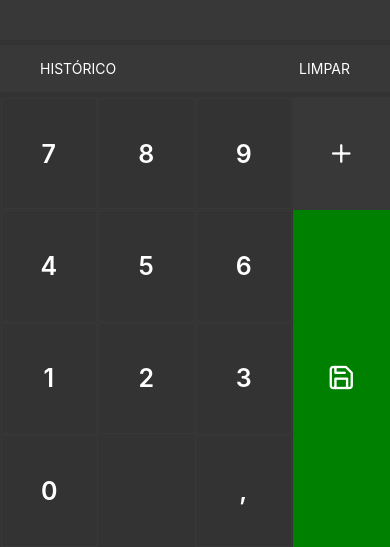
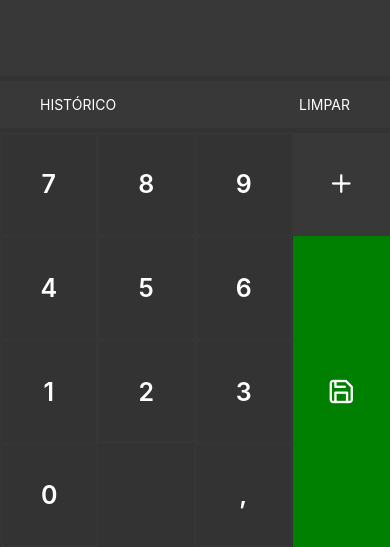
Before and after one commit to hupernikomen/calc, a React Native app: screen /Home in a window 390 px wide. Shown: the part 297-844 px from the top of the page. Built offline with nearby package versions, Linux system fonts and the light colour scheme.

Commit message:
Gravação

```diff
--- a/src/pages/Home/index.js
+++ b/src/pages/Home/index.js
@@ -1,5 +1,5 @@
-import React, { useState, useEffect, useLayoutEffect } from 'react';
-import { View, Text, TouchableOpacity, FlatList, StyleSheet, Dimensions, StatusBar, TextInput } from 'react-native';
+import React, { useState, useEffect } from 'react';
+import { View, Text, TouchableOpacity, FlatList, StyleSheet, Dimensions, StatusBar, TextInput, ActivityIndicator } from 'react-native';
 
 import Feather from 'react-native-vector-icons/Feather'
 import firestore from '@react-native-firebase/firestore';
@@ -12,6 +12,8 @@ export default function Home() {
   var listValRef;
 
   const navigation = useNavigation()
+
+  const [load, setLoad] = useState(false)
 
   const [digito, setDigito] = useState([])
   const [ultimo, setUltimo] = useState(0)
@@ -39,14 +41,16 @@ export default function Home() {
   }, [dark])
 
   useEffect(() => {
-    downButtonHandler()
+
     setUltimo(digito.join(''))
+    console.log(ultimo);
 
     let valor = 0
     for (let i = 0; i < parcelas.length; i++) {
       valor += parseFloat(parcelas[i]);
     }
     setSoma(valor)
+    downButtonHandler()
   }, [digito])
 
 
@@ -87,6 +91,7 @@ export default function Home() {
       soma += parseFloat(parcelas[i]);
     }
 
+    setLoad(true)
     await firestore()
       .collection('caixa')
       .add(
@@ -100,10 +105,12 @@ export default function Home() {
         setParcelas([])
         setUltimo('')
         setDigito([])
+        setLoad(false)
 
       })
       .catch((err) => {
         console.log(err);
+        setLoad(false)
       })
 
 
@@ -113,7 +120,7 @@ export default function Home() {
   return (
     <View style={[styles.container, { backgroundColor: thema.backgroundColor }]}>
 
-      <StatusBar barStyle={!dark ? 'dark-content' : 'light-content'} backgroundColor={thema.backgroundColor} />
+      <StatusBar barStyle={dark ? 'dark-content' : 'light-content'} backgroundColor={thema.backgroundColor} />
 
       {/* ----------------- Monitor ------------------- */}
 
@@ -130,7 +137,7 @@ export default function Home() {
           renderItem={({ item, index }) => {
             return (
               <TouchableOpacity
-                  style={{flexDirection: 'row', justifyContent:'space-evenly', alignItems: "center", width:width/4 }}
+                style={{ flexDirection: 'row', justifyContent: 'space-evenly', alignItems: "center", width: width / 4 }}
                 onPress={() => deleteParcela(index)}>
 
                 <Text style={[styles.valor_historico_item, { color: thema.color }]}>{item}</Text>
@@ -140,20 +147,22 @@ export default function Home() {
           }}
         />
 
-          <View style={{alignItems:"flex-end", paddingHorizontal:20}}>
+        <View style={{ alignItems: "flex-end", paddingHorizontal: 20 }}>
 
           <TextInput
-              style={[styles.digito, { color: thema.color, padding: 0 }]}
+            style={[styles.digito, { color: thema.color, padding: 0, textAlign: 'right', marginRight: 10 }]}
             editable={false}
             maxLength={5}
             value={digito.length == 0 ? '' : digito.join('').toString()} />
+          <View style={{ flexDirection: "row", alignItems: "center" }}>
 
-
+            <Text style={{ color: '#aaa', fontSize: 30, marginRight: 10 }}>=</Text>
             <TextInput
               style={[styles.resultado, { color: thema.color }]}
               editable={false}
               maxLength={6}
               value={soma.toFixed(2).toString()} />
+          </View>
         </View>
 
 
@@ -196,11 +205,11 @@ export default function Home() {
               <TouchableOpacity
                 onPress={() => setDigito(digito => [...digito, 7])}
                 activeOpacity={.8}
-                style={[styles.btn,         {
+                style={[styles.btn, {
                   backgroundColor: thema.backgroundColor,
                   margin: .5,
-                  borderWidth:.5,
-                  borderColor:thema.monitor
+                  borderWidth: .5,
+                  borderColor: thema.monitor
                 }]}>
 
                 <Text style={[[styles.txt_btn, { color: thema.color }], { color: thema.color }]}>7</Text>
@@ -209,11 +218,11 @@ export default function Home() {
               <TouchableOpacity
                 onPress={() => setDigito(digito => [...digito, 8])}
                 activeOpacity={.8}
-                style={[styles.btn,         {
+                style={[styles.btn, {
                   backgroundColor: thema.backgroundColor,
                   margin: .5,
-                  borderWidth:.5,
-                  borderColor:thema.monitor
+                  borderWidth: .5,
+                  borderColor: thema.monitor
                 }]}>
 
                 <Text style={[styles.txt_btn, { color: thema.color }]}>8</Text>
@@ -222,11 +231,11 @@ export default function Home() {
               <TouchableOpacity
                 onPress={() => setDigito(digito => [...digito, 9])}
                 activeOpacity={.8}
-                style={[styles.btn,         {
+                style={[styles.btn, {
                   backgroundColor: thema.backgroundColor,
                   margin: .5,
-                  borderWidth:.5,
-                  borderColor:thema.monitor
+                  borderWidth: .5,
+                  borderColor: thema.monitor
                 }]}>
 
                 <Text style={[styles.txt_btn, { color: thema.color }]}>9</Text>
@@ -237,11 +246,11 @@ export default function Home() {
               <TouchableOpacity
                 onPress={() => setDigito(digito => [...digito, 4])}
                 activeOpacity={.8}
-                style={[styles.btn,         {
+                style={[styles.btn, {
                   backgroundColor: thema.backgroundColor,
                   margin: .5,
-                  borderWidth:.5,
-                  borderColor:thema.monitor
+                  borderWidth: .5,
+                  borderColor: thema.monitor
                 }]}>
 
                 <Text style={[styles.txt_btn, { color: thema.color }]}>4</Text>
@@ -250,11 +259,11 @@ export default function Home() {
               <TouchableOpacity
                 onPress={() => setDigito(digito => [...digito, 5])}
                 activeOpacity={.8}
-                style={[styles.btn,         {
+                style={[styles.btn, {
                   backgroundColor: thema.backgroundColor,
                   margin: .5,
-                  borderWidth:.5,
-                  borderColor:thema.monitor
+                  borderWidth: .5,
+                  borderColor: thema.monitor
                 }]}>
 
                 <Text style={[styles.txt_btn, { color: thema.color }]}>5</Text>
@@ -263,11 +272,11 @@ export default function Home() {
               <TouchableOpacity
                 onPress={() => setDigito(digito => [...digito, 6])}
                 activeOpacity={.8}
-                style={[styles.btn,         {
+                style={[styles.btn, {
                   backgroundColor: thema.backgroundColor,
                   margin: .5,
-                  borderWidth:.5,
-                  borderColor:thema.monitor
+                  borderWidth: .5,
+                  borderColor: thema.monitor
                 }]}>
 
                 <Text style={[styles.txt_btn, { color: thema.color }]}>6</Text>
@@ -278,11 +287,11 @@ export default function Home() {
               <TouchableOpacity
                 onPress={() => setDigito(digito => [...digito, 1])}
                 activeOpacity={.8}
-                style={[styles.btn,         {
+                style={[styles.btn, {
                   backgroundColor: thema.backgroundColor,
                   margin: .5,
-                  borderWidth:.5,
-                  borderColor:thema.monitor
+                  borderWidth: .5,
+                  borderColor: thema.monitor
                 }]}>
 
                 <Text style={[styles.txt_btn, { color: thema.color }]}>1</Text>
@@ -291,11 +300,11 @@ export default function Home() {
               <TouchableOpacity
                 onPress={() => setDigito(digito => [...digito, 2])}
                 activeOpacity={.8}
-                style={[styles.btn,         {
+                style={[styles.btn, {
                   backgroundColor: thema.backgroundColor,
                   margin: .5,
-                  borderWidth:.5,
-                  borderColor:thema.monitor
+                  borderWidth: .5,
+                  borderColor: thema.monitor
                 }]}>
                 <Text style={[styles.txt_btn, { color: thema.color }]}>2</Text>
               </TouchableOpacity>
@@ -303,11 +312,11 @@ export default function Home() {
               <TouchableOpacity
                 onPress={() => setDigito(digito => [...digito, 3])}
                 activeOpacity={.8}
-                style={[styles.btn,         {
+                style={[styles.btn, {
                   backgroundColor: thema.backgroundColor,
                   margin: .5,
-                  borderWidth:.5,
-                  borderColor:thema.monitor
+                  borderWidth: .5,
+                  borderColor: thema.monitor
                 }]}>
 
                 <Text style={[styles.txt_btn, { color: thema.color }]}>3</Text>
@@ -318,11 +327,11 @@ export default function Home() {
               <TouchableOpacity
                 onPress={() => setDigito(digito => [...digito, 0])}
                 activeOpacity={.8}
-                style={[styles.btn,         {
+                style={[styles.btn, {
                   backgroundColor: thema.backgroundColor,
                   margin: .5,
-                  borderWidth:.5,
-                  borderColor:thema.monitor
+                  borderWidth: .5,
+                  borderColor: thema.monitor
                 }]}>
 
                 <Text style={[styles.txt_btn, { color: thema.color }]}>0</Text>
@@ -334,11 +343,11 @@ export default function Home() {
               <TouchableOpacity
                 onPress={() => setDigito(digito => [...digito, '.'])}
                 activeOpacity={.8}
-                style={[styles.btn,         {
+                style={[styles.btn, {
                   backgroundColor: thema.backgroundColor,
                   margin: .5,
-                  borderWidth:.5,
-                  borderColor:thema.monitor
+                  borderWidth: .5,
+                  borderColor: thema.monitor
                 }]}>
 
                 <Text style={[styles.txt_btn, { color: thema.color }]}>,</Text>
@@ -358,13 +367,22 @@ export default function Home() {
             </TouchableOpacity>
 
 
+            <View style={{ backgroundColor: "green", flex: 3 }}>
+
+              {load ?
+              <View style={{ flex: 1, alignItems: 'center', justifyContent: "center" }}>
+              <ActivityIndicator size={28} color={'#fff'} />
+                </View>
+                :
               <TouchableOpacity
               onPress={Registrar}
               activeOpacity={.8}
-              style={[styles.btn, { flex: 3, backgroundColor: "green" }]}>
+                style={{ marginVertical: 30, flex: 1, alignItems: 'center', justifyContent: "center" }}>
 
                   <Feather name='save' size={28} color={thema.color} />
               </TouchableOpacity>
+                }
+            </View>
           </View>
         </View>
       </View>
@@ -395,7 +413,8 @@ const styles = StyleSheet.create({
   },
 
   digito: {
-    fontSize: 18,
+    fontSize: 22,
+    marginBottom: -15
   },
 
   lineBtnsSup: {
@@ -417,7 +436,7 @@ const styles = StyleSheet.create({
     flex: 1,
     alignItems: 'center',
     justifyContent: 'center',
-    height: width / 3.5,
+    height: width / 3.8,
 
   },
   btn_especial: {
```
Lines whose indentation alone changed are shown as unchanged.
